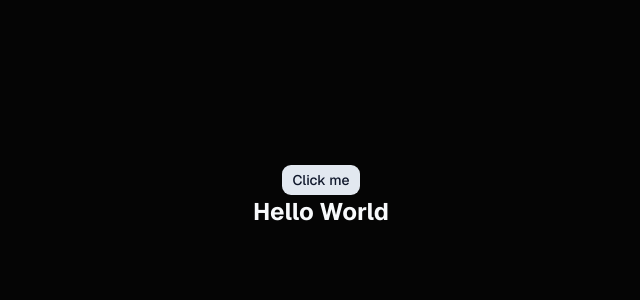
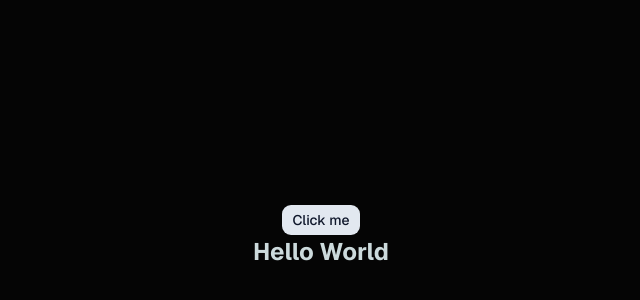
Before and after one commit to nahkar/stock-market, a Next.js app: page / in a window 1280 px wide. Shown: the part 204-504 px from the top of the page, without its empty margins (319-959 px from the left). Built offline with nearby package versions, Linux system fonts and the light colour scheme.

Commit message:
refactor: Remove unused Home component from page.tsx

```diff
--- /dev/null
+++ b/app/(root)/layout.tsx
@@ -0,0 +1,7 @@
+export default function RootLayout({ children }: { children: React.ReactNode }) {
+	return <main className="min-h-screen text-gray-400">
+		<div className="container py-10">
+			{children}
+		</div>
+	</main>;
+}
```
Also changed, not shown: app/(root)/page.tsx (renamed from app/page.tsx).
